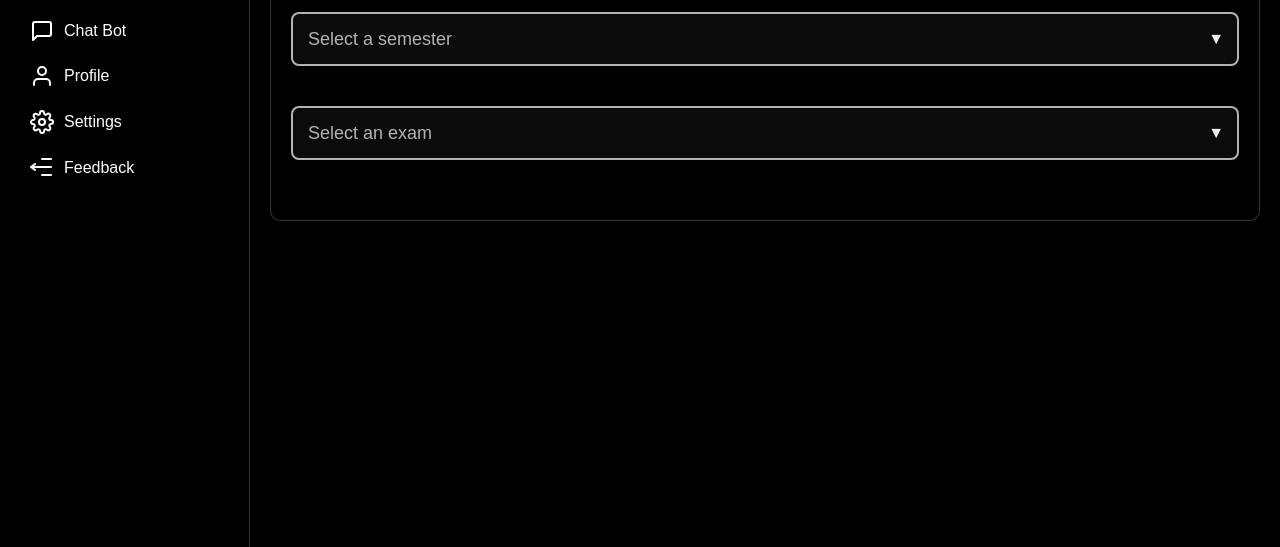
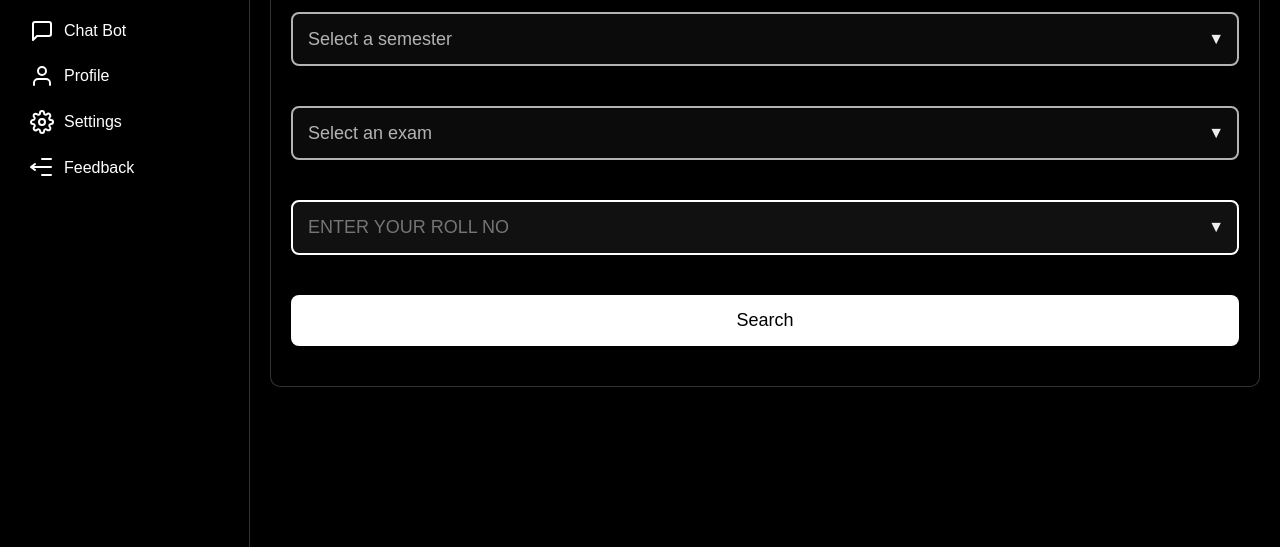
Before and after one commit to BhuvaneshKoudagani/ocr_website, a website: page front_end/exams.html in a window 1280 px wide. Shown: the part 253-800 px from the top of the page. Drawn offline with Linux system fonts and the light colour scheme.

Commit message:
changes done

```diff
--- a/front_end/exams.html
+++ b/front_end/exams.html
@@ -161,6 +161,47 @@
                         </select>
                     </div>
                 </div>
+                <div class="form-group">
+                    <div class="select-wrapper">
+                        <input
+                            type="text"
+                            id="roll-number"
+                            placeholder="ENTER YOUR ROLL NO"
+                            style="
+                                appearance: none;
+                                width: 100%;
+                                padding: 15px;
+                                border: 2px solid #fff;
+                                background-color: #111;
+                                color: #fff;
+                                border-radius: 8px;
+                                font-size: 18px;
+                                transition: all 0.3s ease;
+                            "
+                        />
+                    </div>
+                </div>
+                <div class="form-group">
+                    <button
+                        id="search-button"
+                        onclick="searchResults()"
+                        style="
+                            width: 100%;
+                            padding: 15px;
+                            border: none;
+                            background-color: white;
+                            color: black;
+                            border-radius: 8px;
+                            font-size: 18px;
+                            cursor: pointer;
+                            transition: background-color 0.3s ease;
+                        "
+                        onmouseover="this.style.backgroundColor='#218838'"
+                        onmouseout="this.style.backgroundColor='#28a745'"
+                    >
+                        Search
+                    </button>
+                </div>
                 <div id="exam-results" style="display: none;">
                     <h3 id="exam-title"></h3>
                     <table class="table">
```
